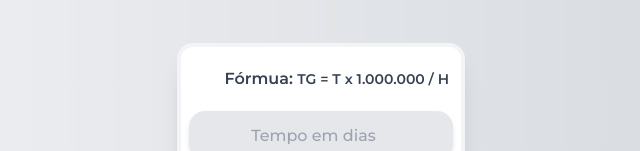
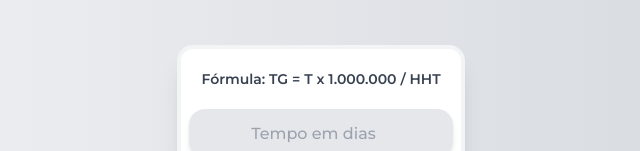
Before and after one commit to oCesaum/calculadora-hht, a Next.js app: page / in a window 1280 px wide. Shown: the part 169-320 px from the top of the page, without its empty margins (319-959 px from the left). Built offline with nearby package versions, Linux system fonts and the light colour scheme.

Commit message:
fixing grammatical error

```diff
--- a/src/app/page.tsx
+++ b/src/app/page.tsx
@@ -41,8 +41,8 @@ export default function Home() {
       </h1>
       <section className="flex flex-col justify-center items-center gap-5">
         <div className="w-72 h-auto bg-white rounded-2xl shadow-xl hover:shadow-xl transition-all border-4 border-gray-100">
-          <div className="text-gray-700 font-semibold w-auto m-3 text-right space-y-2 py-2">
-            Fórmua: <span className="text-sm">TG = T x 1.000.000 / H</span>
+          <div className="text-gray-700 font-semibold text-sm text-center w-auto m-3 space-y-2 py-2">
+            Fórmula: TG = T x 1.000.000 / HHT
           </div>
           <div className="m-2 flex flex-col gap-3">
             <input
```
